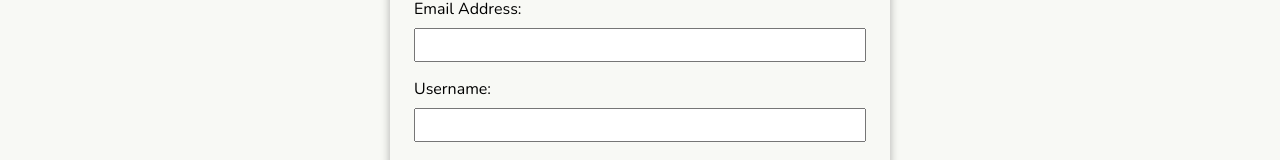
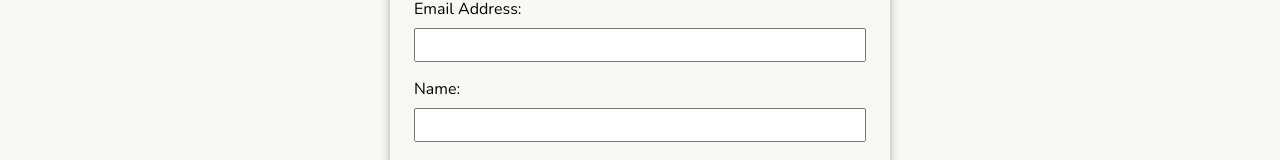
Before and after one commit to Tyriol/learning-audit, a Next.js app: page /routes/auth in a window 1280 px wide. Both pictures are taken after a click on the link "Sign up". Shown: the part 213-373 px from the top of the page. Built offline with nearby package versions, Linux system fonts and the light colour scheme.

Commit message:
update username to be name for clarity

```diff
--- a/app/routes/auth/page.js
+++ b/app/routes/auth/page.js
@@ -5,7 +5,7 @@ import { AuthContext } from "@/app/context/authContext";
 import validatePassword from "@/app/utils/passwordValidation";
 import Spinner from "@/app/components/Spinner/Spinner";
 
-const handleSubmit = async (formView, email, username, password) => {
+const handleSubmit = async (formView, email, name, password) => {
   try {
     let endPoint = "";
     let payload = {};
@@ -22,7 +22,7 @@ const handleSubmit = async (formView, email, username, password) => {
         endPoint = "/auth/signup";
         payload = {
           email: email,
-          user_name: username,
+          user_name: name,
           password: password,
         };
         break;
@@ -60,19 +60,15 @@ export default function Auth() {
   const [checkEmail, setCheckEmail] = useState(false);
   const [state, submitAction, isPending] = useActionState(async (prev, formData) => {
     const email = formData.get("email");
-    const username = formData.get("username");
+    const name = formData.get("name");
     const password = formData.get("password");
     const validPassword = validatePassword(password);
 
     //
-    if (
-      !email ||
-      (formView === "signup" && !username) ||
-      (formView !== "resetPassword" && !password)
-    ) {
+    if (!email || (formView === "signup" && !name) || (formView !== "resetPassword" && !password)) {
       return {
         email,
-        username,
+        name,
         password,
         type: "error",
         message: "All fields are required",
@@ -80,7 +76,7 @@ export default function Auth() {
     } else if (!/\S+@\S+\.\S+/.test(email)) {
       return {
         email,
-        username,
+        name,
         password,
         type: "error",
         message: "The email address is invalid",
@@ -88,7 +84,7 @@ export default function Auth() {
     } else if (!validPassword) {
       return {
         email,
-        username,
+        name,
         password,
         type: "error",
         message:
@@ -96,7 +92,7 @@ export default function Auth() {
       };
     }
 
-    const response = await handleSubmit(formView, email, username, password);
+    const response = await handleSubmit(formView, email, name, password);
     if (formView === "signin" && response.accesstoken && !isPending) {
       handleLogin(response.accesstoken);
     } else if (formView === "signup" && !isPending) {
@@ -139,18 +135,18 @@ export default function Auth() {
                   id="email"
                   name="email"
                   type="email"
-                  autoComplete="username"
+                  autoComplete="name"
                 ></input>
               </div>
               {formView === "signup" ? (
                 <div className={styles.input}>
-                  <label htmlFor="username" className={styles.formInput}>
-                    Username:
+                  <label htmlFor="name" className={styles.formInput}>
+                    Name:
                   </label>
                   <input
-                    defaultValue={state ? state.username : null}
-                    id="username"
-                    name="username"
+                    defaultValue={state ? state.name : null}
+                    id="name"
+                    name="name"
                     type="text"
                   ></input>
                 </div>
```
